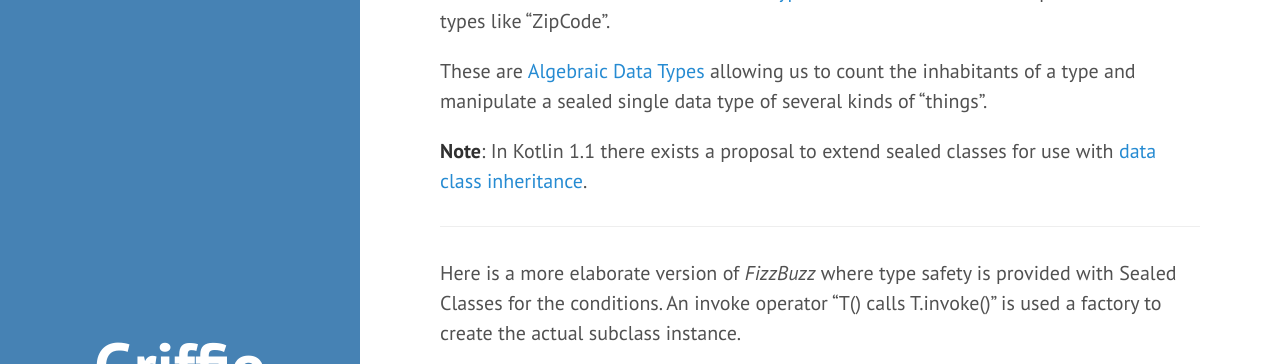
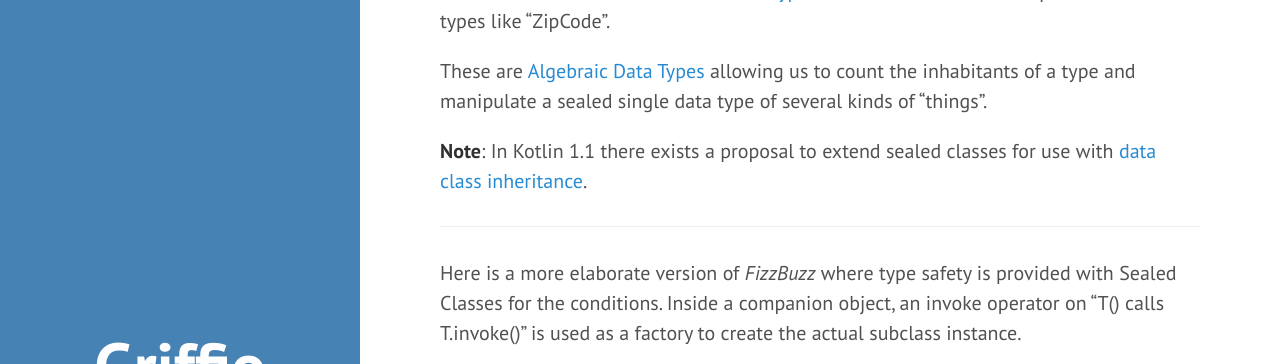
Before and after one commit to griffio/griffio.github.io, a Jekyll site: the page built from _posts/2016-09-16-More-Kotlin-Sealed-Class-Hierarchies.md, in a window 1280 px wide and 900 px high, scrolled down 766 px, cut to the strip 0-364 px from the top of the window. Built offline with Jekyll 4.4.1, drawn with Linux system fonts in a browser that asks for light colours; some web fonts are replaced.

Commit message:
Update 2016-09-16-More-Kotlin-Sealed-Class-Hierarchies.md

```diff
--- a/_posts/2016-09-16-More-Kotlin-Sealed-Class-Hierarchies.md
+++ b/_posts/2016-09-16-More-Kotlin-Sealed-Class-Hierarchies.md
@@ -44,7 +44,7 @@ These are [Algebraic Data Types](https://en.wikipedia.org/wiki/Algebraic_data_ty
 ---
 
 Here is a more elaborate version of *FizzBuzz* where type safety is provided with Sealed Classes for the conditions.
-An invoke operator "T() calls T.invoke()" is used a factory to create the actual subclass instance.
+Inside a companion object, an invoke operator on "T() calls T.invoke()" is used as a factory to create the actual subclass instance.
 
 <script src="https://gist.github.com/griffio/d84f39bce91898c5ee31df89e5b162e5.js"></script>
 
```
